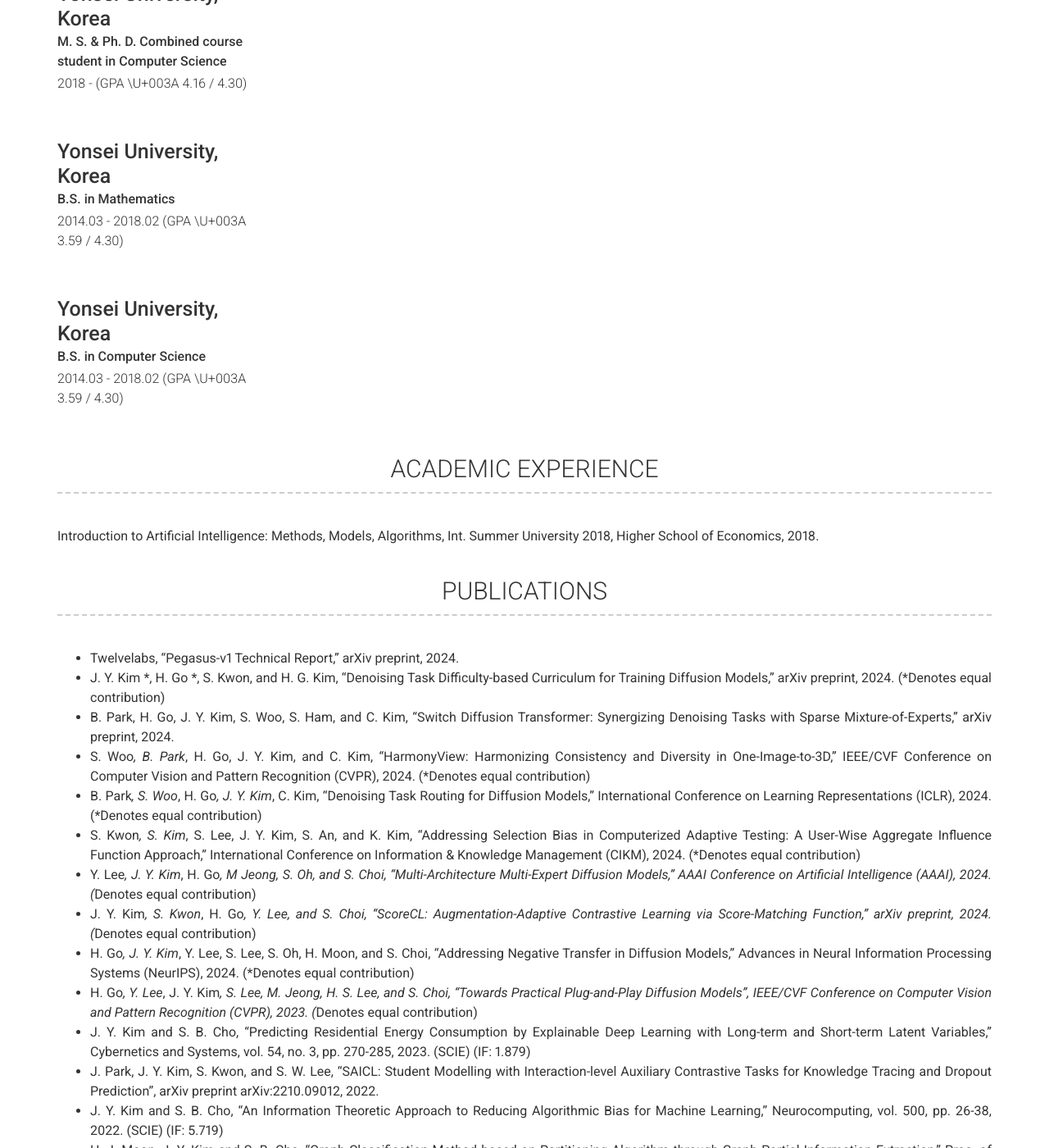
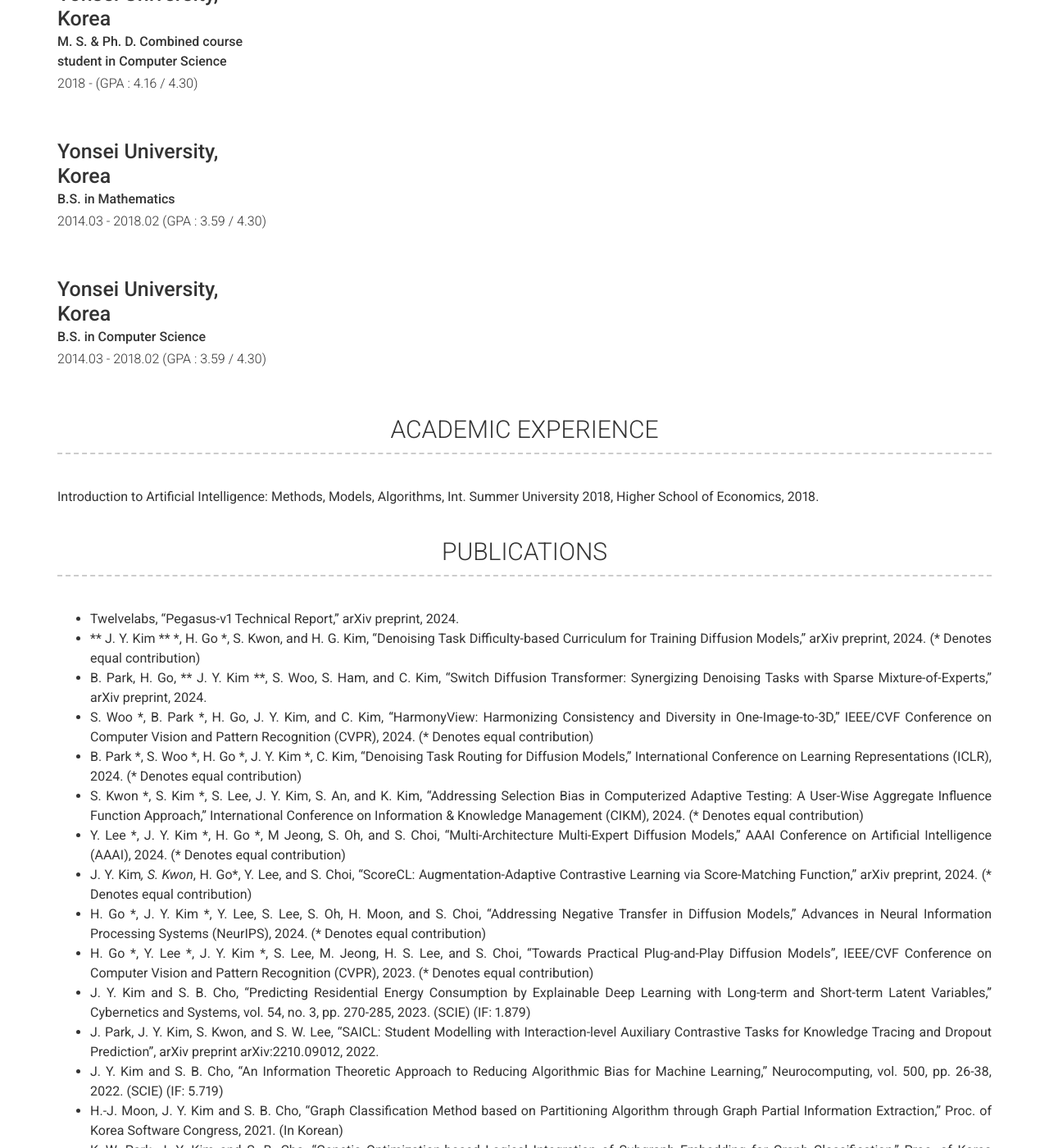
Before and after one commit to seahl0119/JYKim.github.io, a Jekyll site: the page built from index.md, in a window 1280 px wide and 1400 px high, scrolled down 1089 px. Shown: the whole window at 82% size. Built offline with Jekyll 4.4.1, drawn with Linux system fonts in a browser that asks for light colours; nearby versions of some CDN libraries; some of the changed lines change nothing that is shown.

Commit message:
Update _config.yml

```diff
--- a/_config.yml
+++ b/_config.yml
@@ -94,16 +94,16 @@ content:
 
       - title: Yonsei University, Korea
         sub_title: M. S. & Ph. D. Combined course student in Computer Science
-        caption: 2018 - (GPA \U+003A  4.16 / 4.30)
+        caption: 2018 - (GPA &#58; 4.16 / 4.30)
         # link: https://www.twelvelabs.io/
 
       - title: Yonsei University, Korea
         sub_title: B.S. in Mathematics
-        caption: 2014.03 - 2018.02 (GPA \U+003A 3.59 / 4.30)
+        caption: 2014.03 - 2018.02 (GPA &#58; 3.59 / 4.30)
 
       - title: Yonsei University, Korea
         sub_title: B.S. in Computer Science
-        caption: 2014.03 - 2018.02 (GPA \U+003A 3.59 / 4.30)
+        caption: 2014.03 - 2018.02 (GPA &#58; 3.59 / 4.30)
 
 
 
@@ -119,15 +119,15 @@ content:
     layout: text
     content: | # this will include new lines to allow paragraphs
      - Twelvelabs, “Pegasus-v1 Technical Report,” arXiv preprint, 2024.
-     - J. Y. Kim &#42;, H. Go &#42;, S. Kwon, and H. G. Kim, “Denoising Task Difficulty-based Curriculum for Training Diffusion Models,” arXiv preprint, 2024.  (*Denotes equal contribution)  <br>
-     - B. Park, H. Go, J. Y. Kim, S. Woo, S. Ham, and C. Kim, “Switch Diffusion Transformer: Synergizing Denoising Tasks with Sparse Mixture-of-Experts,” arXiv preprint, 2024. <br>
-     - S. Woo*, B. Park*, H. Go, J. Y. Kim, and C. Kim, “HarmonyView: Harmonizing Consistency and Diversity in One-Image-to-3D,” IEEE/CVF Conference on Computer Vision and Pattern Recognition (CVPR), 2024. (*Denotes equal contribution)  <br>
-     - B. Park*, S. Woo*, H. Go*, J. Y. Kim*, C. Kim, “Denoising Task Routing for Diffusion Models,” International Conference on Learning Representations (ICLR), 2024. (*Denotes equal  contribution)  <br>
-     - S. Kwon*, S. Kim*, S. Lee, J. Y. Kim, S. An, and K. Kim, “Addressing Selection Bias in Computerized Adaptive Testing: A User-Wise Aggregate Influence Function Approach,” International Conference on Information & Knowledge Management (CIKM), 2024. (*Denotes equal  contribution)  <br>
-     - Y. Lee*, J. Y. Kim*, H. Go*, M Jeong, S. Oh, and S. Choi, “Multi-Architecture Multi-Expert Diffusion  Models,” AAAI Conference on Artificial Intelligence (AAAI), 2024. (*Denotes equal  contribution)  <br>
-     - J. Y. Kim*, S. Kwon*, H. Go*, Y. Lee, and S. Choi, “ScoreCL: Augmentation-Adaptive Contrastive  Learning via Score-Matching Function,” arXiv preprint, 2024.  (*Denotes equal contribution)  <br>
-     - H. Go*, J. Y. Kim*, Y. Lee, S. Lee, S. Oh, H. Moon, and S. Choi, “Addressing Negative Transfer in  Diffusion Models,” Advances in Neural Information Processing Systems (NeurIPS), 2024. (*Denotes equal contribution)  <br>
-     - H. Go*, Y. Lee*, J. Y. Kim*, S. Lee, M. Jeong, H. S. Lee, and S. Choi, “Towards Practical Plug-and-Play  Diffusion Models”, IEEE/CVF Conference on Computer Vision and Pattern Recognition (CVPR), 2023. (*Denotes equal contribution)  <br>
+     - ** J. Y. Kim ** &#42;, H. Go &#42;, S. Kwon, and H. G. Kim, “Denoising Task Difficulty-based Curriculum for Training Diffusion Models,” arXiv preprint, 2024.  (&#42; Denotes equal contribution)  <br>
+     - B. Park, H. Go, ** J. Y. Kim **, S. Woo, S. Ham, and C. Kim, “Switch Diffusion Transformer: Synergizing Denoising Tasks with Sparse Mixture-of-Experts,” arXiv preprint, 2024. <br>
+     - S. Woo &#42;, B. Park &#42;, H. Go, J. Y. Kim, and C. Kim, “HarmonyView: Harmonizing Consistency and Diversity in One-Image-to-3D,” IEEE/CVF Conference on Computer Vision and Pattern Recognition (CVPR), 2024. (&#42; Denotes equal contribution)  <br>
+     - B. Park &#42;, S. Woo &#42;, H. Go &#42;, J. Y. Kim &#42;, C. Kim, “Denoising Task Routing for Diffusion Models,” International Conference on Learning Representations (ICLR), 2024. (&#42; Denotes equal  contribution)  <br>
+     - S. Kwon &#42;, S. Kim &#42;, S. Lee, J. Y. Kim, S. An, and K. Kim, “Addressing Selection Bias in Computerized Adaptive Testing: A User-Wise Aggregate Influence Function Approach,” International Conference on Information & Knowledge Management (CIKM), 2024. (&#42; Denotes equal  contribution)  <br>
+     - Y. Lee &#42;, J. Y. Kim &#42;, H. Go &#42;, M Jeong, S. Oh, and S. Choi, “Multi-Architecture Multi-Expert Diffusion  Models,” AAAI Conference on Artificial Intelligence (AAAI), 2024. (&#42; Denotes equal  contribution)  <br>
+     - J. Y. Kim*, S. Kwon*, H. Go*, Y. Lee, and S. Choi, “ScoreCL: Augmentation-Adaptive Contrastive  Learning via Score-Matching Function,” arXiv preprint, 2024.  (&#42; Denotes equal contribution)  <br>
+     - H. Go &#42;, J. Y. Kim &#42;, Y. Lee, S. Lee, S. Oh, H. Moon, and S. Choi, “Addressing Negative Transfer in  Diffusion Models,” Advances in Neural Information Processing Systems (NeurIPS), 2024. (&#42; Denotes equal contribution)  <br>
+     - H. Go &#42;, Y. Lee &#42;, J. Y. Kim &#42;, S. Lee, M. Jeong, H. S. Lee, and S. Choi, “Towards Practical Plug-and-Play  Diffusion Models”, IEEE/CVF Conference on Computer Vision and Pattern Recognition (CVPR), 2023. (&#42; Denotes equal contribution)  <br>
      - J. Y. Kim and S. B. Cho, “Predicting Residential Energy Consumption by Explainable Deep Learning with  Long-term and Short-term Latent Variables,” Cybernetics and Systems, vol. 54, no. 3, pp. 270-285, 2023.  (SCIE) (IF: 1.879)  <br>
      - J. Park, J. Y. Kim, S. Kwon, and S. W. Lee, “SAICL: Student Modelling with Interaction-level Auxiliary  Contrastive Tasks for Knowledge Tracing and Dropout Prediction”, arXiv preprint arXiv:2210.09012,  2022.  <br>
      - J. Y. Kim and S. B. Cho, “An Information Theoretic Approach to Reducing Algorithmic Bias for Machine  Learning,” Neurocomputing, vol. 500, pp. 26-38, 2022. (SCIE) (IF: 5.719)  <br>
```
